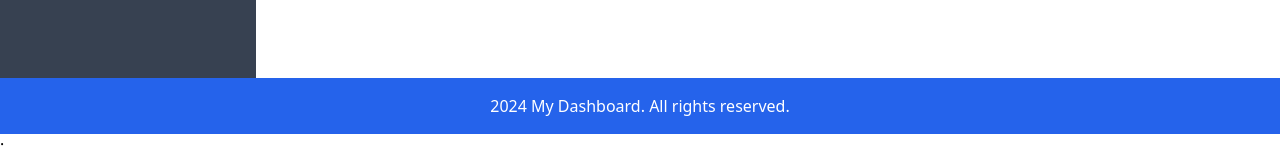
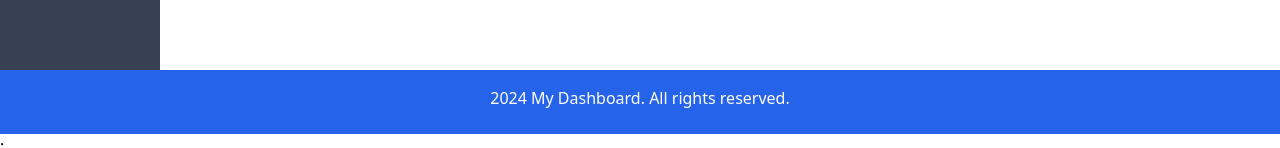
Before and after one commit to Jagadeeswar21/nextjs-task, a Next.js app: page /dashboard/leaves in a window 1280 px wide. Shown: the part 666-814 px from the top of the page. Built offline with nearby package versions, Linux system fonts and the light colour scheme; no server answers.

Commit message:
scrolling changes

```diff
--- a/src/app/components/Footer.tsx
+++ b/src/app/components/Footer.tsx
@@ -3,7 +3,7 @@ import React from 'react';
 
 const Footer: React.FC = () => {
   return (
-    <footer className="bg-blue-600 text-white p-4 mt-auto">
+    <footer className="bg-blue-600 fixed bottom-0 h-[64px] w-full text-white p-4 mt-auto">
       <div className="container mx-auto text-center">
         <p>2024 My Dashboard. All rights reserved.</p>
       </div>
--- a/src/app/components/userSidebar.tsx
+++ b/src/app/components/userSidebar.tsx
@@ -3,7 +3,7 @@ import Link from 'next/link';
 
 const Sidebar: React.FC = () => {
   return (
-    <aside className="w-64 bg-gray-700 text-white flex-shrink-0">
+    <aside className="w-[10rem] fixed left-0 h-[calc(100vh-128px)] mt-[64px] bg-gray-700 text-white flex-shrink-0">
       <nav className="flex flex-col p-4">
         <Link href="/dashboard/homePage"
            className="py-2 px-4 hover:bg-gray-700 rounded">Home
--- a/src/app/dashboard/layout.tsx
+++ b/src/app/dashboard/layout.tsx
@@ -10,7 +10,7 @@ const Layout: React.FC<{ children: React.ReactNode }> = ({ children }) => {
       <Header />
       <div className="flex flex-1">
         <Sidebar/>
-        <main className="flex-1 p-4">{children}</main>
+        <main className="flex-1 p-4 ml-[10rem] mt-[64px] h-[calc(100vh-128px)] overflow-y-auto w-[calc(100%-10rem)]">{children}</main>
       </div>
       <Footer />
     </div>
--- a/src/app/globals.css
+++ b/src/app/globals.css
@@ -6,3 +6,6 @@
 input,select{
     @apply w-[400px] border-gray-200 py-2 px-6 bg-zinc-100/40;
   }
+  body{
+    overflow: hidden;
+  }
```
